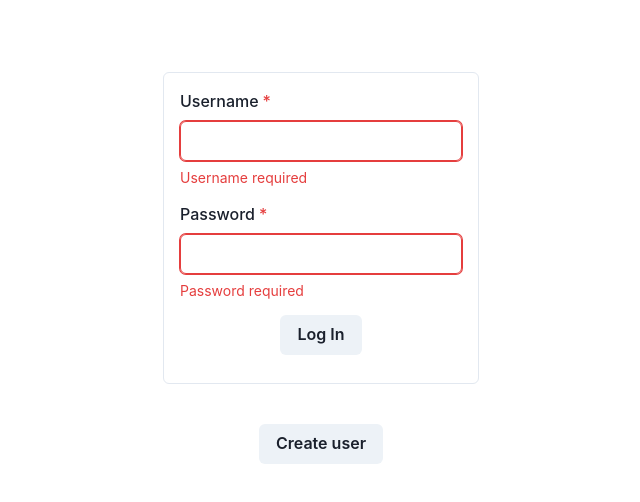
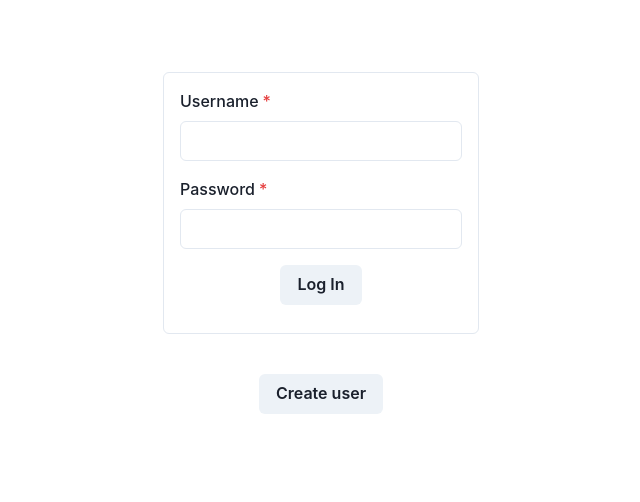
Before and after one commit to davidhuertado/library-frontend, a React (Vite) app: page / in a window 1280 px wide. Shown: the top 502 px of the page, without its empty margins (319-959 px from the left). Built offline with nearby package versions, Linux system fonts and the light colour scheme.

Commit message:
modified error login form

```diff
--- a/src/App.tsx
+++ b/src/App.tsx
@@ -1,5 +1,11 @@
 import React, { useState, useEffect } from 'react';
-import { Button, useDisclosure, Box } from '@chakra-ui/react';
+import {
+  Button,
+  useDisclosure,
+  Box,
+  SimpleGrid,
+  Heading,
+} from '@chakra-ui/react';
 import LoginForm from './UI/LoginForm';
 import Notification from './UI/Notification';
 import BookCard from './UI/BookCard';
@@ -9,6 +15,8 @@ import CreateBookForm from './UI/CreateBookForm';
 
 import loginServices from './services/login.service';
 import booksServices from './services/book.service';
+
+import backgroundSpace from './assets/images/vincentiu-solomon-ln5drpv_ImI-unsplash.jpg';
 import './App.css';
 
 interface User {
@@ -122,7 +130,13 @@ function App() {
 
   if (!user) {
     return (
-      <Box w="100%" display="flex" alignItems="center" flexDirection="column">
+      <Box
+        w="100%"
+        display="flex"
+        alignItems="center"
+        flexDirection="column"
+        h="100vh"
+      >
         {/* modal for creating user */}
         <ModalForm
           isOpen={isCreateUserOpen}
@@ -155,8 +169,22 @@ function App() {
   }
 
   return (
-    <Box w="100%" display="flex" alignItems="center" flexDirection="column">
-      <Button onClick={handleLogout}>Logout</Button>
+    <Box
+      p="9"
+      w="100%"
+      display="flex"
+      alignItems="center"
+      flexDirection="column"
+      h="100vh"
+    >
+      <Box w="100%" display="flex" alignItems="center">
+        <Box ml="">
+          <Heading>{user.username}'s library</Heading>
+        </Box>
+        <Button m="0 0 0 auto" onClick={handleLogout}>
+          Logout
+        </Button>
+      </Box>
       {/* modal for creating book */}
       <ModalForm
         isOpen={isCreateBookOpen}
@@ -173,6 +201,7 @@ function App() {
           />
         }
       />
+      <SimpleGrid w="100%" spacing="30px" columns={{ sm: 1, md: 4 }}>
         {books.map(({ title, author, year, read, id }) => {
           return (
             <BookCard
@@ -185,6 +214,7 @@ function App() {
             />
           );
         })}
+      </SimpleGrid>
       <Box mb="4">
         <Button onClick={onCreateBookOpen}>Add book</Button>
       </Box>
--- a/src/UI/CreateUserForm/index.tsx
+++ b/src/UI/CreateUserForm/index.tsx
@@ -48,8 +48,8 @@ const CreateUserForm = ({
     }
   };
 
-  const isErrorUser = newUsername === '';
-  const isErrorPassword = newPassword === '';
+  const isErrorUser = newUsername.length > 0 && newUsername.length < 4;
+  const isErrorPassword = newUsername.length > 0 && newPassword.length < 4;
   return (
     <Form buttonText="Create" onSubmitFunc={handleCreateUserSubmit}>
       <Box mb="4">
@@ -60,12 +60,14 @@ const CreateUserForm = ({
             value={newUsername}
             onChange={(e) => setNewUsername(e.target.value)}
           />
-          <FormErrorMessage>Username required</FormErrorMessage>
+          <FormErrorMessage>
+            Username needs a minimun of 4 characters
+          </FormErrorMessage>
         </FormControl>
       </Box>
       <Box mb="4">
         <FormControl isRequired isInvalid={isErrorPassword}>
-          <FormLabel>Password</FormLabel>
+          <FormLabel>Password needs a minimun of 4 characters</FormLabel>
           <Input
             type="password"
             value={newPassword}
--- a/src/UI/LoginForm/index.tsx
+++ b/src/UI/LoginForm/index.tsx
@@ -23,13 +23,13 @@ const LoginForm = ({
   setUsername,
   setPassword,
 }: LoginFormProps): JSX.Element => {
-  const isErrorUsername = username === '';
-  const isErrorPassword = password === '';
+  // const isErrorUsername = username === '';
+  // const isErrorPassword = password === '';
   return (
     <Box minWidth="300px" borderWidth="1px" borderRadius="md" p="4" m="10">
       <Form buttonText="Log In" onSubmitFunc={handleSubmit}>
         <Box mb="4">
-          <FormControl isRequired isInvalid={isErrorUsername}>
+          <FormControl isRequired>
             <FormLabel>Username</FormLabel>
             <Input
               type="text"
@@ -40,7 +40,7 @@ const LoginForm = ({
           </FormControl>
         </Box>
         <Box mb="4">
-          <FormControl isRequired isInvalid={isErrorPassword}>
+          <FormControl isRequired>
             <FormLabel>Password</FormLabel>
             <Input
               type="password"
```
Also changed, not shown: 1 other file (tests, documents, lock files or other folders). Lines whose indentation alone changed are shown as unchanged.
